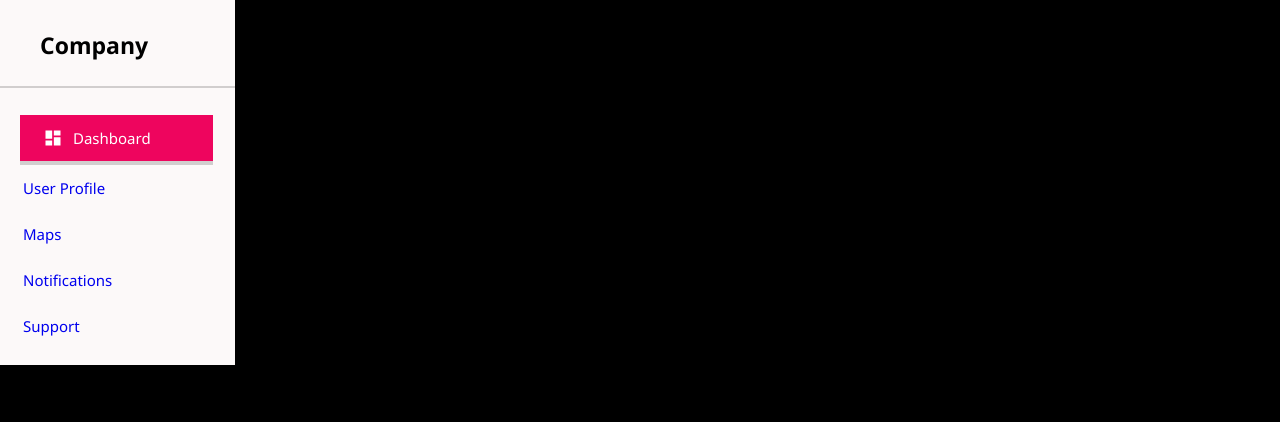
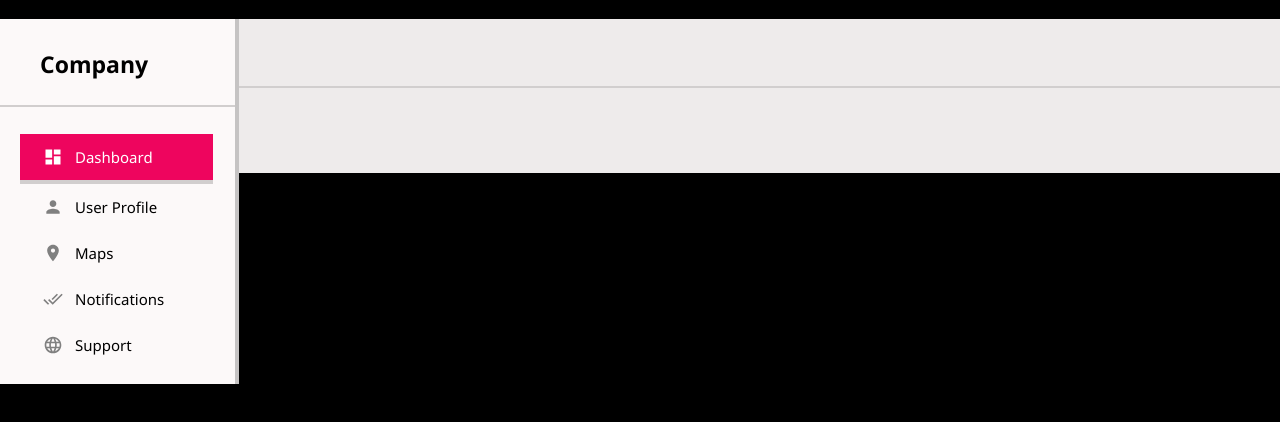
Before and after one commit to Zhenyalu/Exam_HTML_CSS_Zhenya_Luchko, a plain HTML site: page index.html in a window 1280 px wide. Drawn offline with Linux system fonts and the light colour scheme.

Commit message:
container

```diff
--- a/index.html
+++ b/index.html
@@ -8,20 +8,34 @@
   <link rel="stylesheet" href="css/style.css">
 </head>
 <body>
+ <section>
     <div class="navbar">
       <h2>Company</h2>
       <ul>
         <a href="#"><li class="dash"><svg height="20" viewBox="0 0 48 48" width="20" xmlns="http://www.w3.org/2000/svg"><path d="M0 0h48v48h-48z" fill="none"/><path fill="white" d="M6 26h16v-20h-16v20zm0 16h16v-12h-16v12zm20 0h16v-20h-16v20zm0-36v12h16v-12h-16z"/></svg><span>Dashboard</span></li></a>
-      <a href="#"><li>User Profile</li></a>
-      <a href="#"><li>Maps</li></a>
-      <a href="#"><li>Notifications</li></a>
-      <a href="#"><li>Support</li></a>
+        <a href="#"><li class ="user"><svg height="20" viewBox="0 0 48 48" width="20" xmlns="http://www.w3.org/2000/svg"><path fill="gray" d="M24 8c-4.42 0-8 3.58-8 8 0 4.41 3.58 8 8 8s8-3.59 8-8c0-4.42-3.58-8-8-8zm0 20c-5.33 0-16 2.67-16 8v4h32v-4c0-5.33-10.67-8-16-8z"/><path d="M0 0h48v48h-48z" fill="none"/></svg>User Profile</li></a>
+        <a href="#"><li class ="user"><svg height="20" viewBox="0 0 48 48" width="20" xmlns="http://www.w3.org/2000/svg"><path fill="gray" d="M24 4c-7.73 0-14 6.27-14 14 0 10.5 14 26 14 26s14-15.5 14-26c0-7.73-6.27-14-14-14zm0 19c-2.76 0-5-2.24-5-5s2.24-5 5-5 5 2.24 5 5-2.24 5-5 5z"/><path d="M0 0h48v48h-48z" fill="none"/></svg>Maps</li></a>
+        <a href="#"><li class ="user"><svg height="20" viewBox="0 0 48 48" width="20" xmlns="http://www.w3.org/2000/svg"><path d="M0 0h48v48h-48z" fill="none"/><path fill="gray" d="M36 14l-2.83-2.83-12.68 12.69 2.83 2.83 12.68-12.69zm8.49-2.83l-21.18 21.17-8.34-8.34-2.83 2.83 11.17 11.17 24-24-2.82-2.83zm-43.66 15.66l11.17 11.17 2.83-2.83-11.17-11.17-2.83 2.83z"/></svg>Notifications</li></a>
+        <a href="#"><li class ="user"><svg height="20" viewBox="0 0 48 48" width="20" xmlns="http://www.w3.org/2000/svg"><path d="M0 0h48v48h-48z" fill="none"/><path fill="gray" d="M23.99 4c-11.05 0-19.99 8.95-19.99 20s8.94 20 19.99 20c11.05 0 20.01-8.95 20.01-20s-8.96-20-20.01-20zm13.85 12h-5.9c-.65-2.5-1.56-4.9-2.76-7.12 3.68 1.26 6.74 3.81 8.66 7.12zm-13.84-7.93c1.67 2.4 2.97 5.07 3.82 7.93h-7.64c.85-2.86 2.15-5.53 3.82-7.93zm-15.48 19.93c-.33-1.28-.52-2.62-.52-4s.19-2.72.52-4h6.75c-.16 1.31-.27 2.64-.27 4 0 1.36.11 2.69.28 4h-6.76zm1.63 4h5.9c.65 2.5 1.56 4.9 2.76 7.13-3.68-1.26-6.74-3.82-8.66-7.13zm5.9-16h-5.9c1.92-3.31 4.98-5.87 8.66-7.13-1.2 2.23-2.11 4.63-2.76 7.13zm7.95 23.93c-1.66-2.4-2.96-5.07-3.82-7.93h7.64c-.86 2.86-2.16 5.53-3.82 7.93zm4.68-11.93h-9.36c-.19-1.31-.32-2.64-.32-4 0-1.36.13-2.69.32-4h9.36c.19 1.31.32 2.64.32 4 0 1.36-.13 2.69-.32 4zm.51 11.12c1.2-2.23 2.11-4.62 2.76-7.12h5.9c-1.93 3.31-4.99 5.86-8.66 7.12zm3.53-11.12c.16-1.31.28-2.64.28-4 0-1.36-.11-2.69-.28-4h6.75c.33 1.28.53 2.62.53 4s-.19 2.72-.53 4h-6.75z"/></svg>Support</li></a>
       </ul>
+    </div>
+
+
+    <div class="main">
+      <h2>Dashboard</h2>
+        <div class="container">
+          <div>1</div>
+          <div>2</div>
+          <div>3</div>
+        </div>
+
+
     </div>
 
 
 
 
 
+ </section>
 </body>
 </html>
--- /dev/null
+++ b/scss/_main.scss
@@ -0,0 +1,3 @@
+.main{
+  background-color: rgb(238, 235, 235);
+}
--- a/scss/_nav.scss
+++ b/scss/_nav.scss
@@ -11,6 +11,7 @@ li{
   list-style-type: none;
 }
 .navbar{
+  border-right: 4px solid rgb(197, 195, 195);
   position: fixed;
   width: 235px;
   background-color: rgb(252, 249, 249);
@@ -41,6 +42,22 @@ ul{
   border-bottom: 4px solid rgb(209, 206, 206);
 }
 svg{
-  padding-right: 10px;
+  padding-right: 12px;
 }
-/*background-color: rgb(238, 235, 235);*/
+.user{
+  color: #000;
+  display: flex;
+  padding: 13px 53px 13px 43px;
+}
+@media(min-width:500px){
+
+}
+@media(min-width:650px){
+
+}
+@media(min-width:800px){
+
+}
+@media(min-width:1200px){
+
+}
--- a/scss/style.scss
+++ b/scss/style.scss
@@ -1 +1,3 @@
 @import 'nav';
+@import 'main';
+@import 'section';
```
Also changed, not shown: css/style.css, scss/_section.scss (added), 1 other file. Lines whose indentation alone changed are shown as unchanged.
